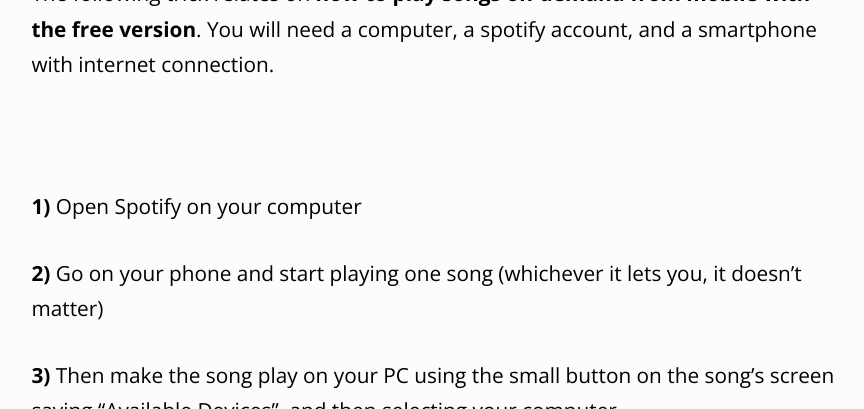
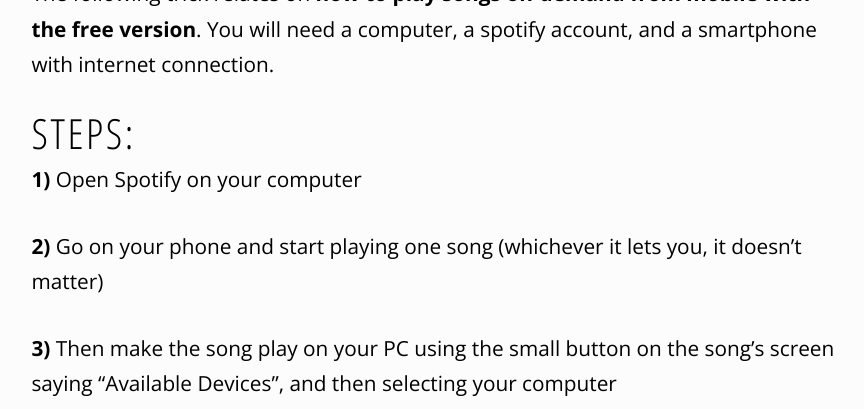
Before and after one commit to andrgorr/blog, a Jekyll site: the page built from _posts/2016-06-30-a-cool-spotify-trick.md, in a window 1280 px wide and 900 px high, scrolled down 1511 px, cut to the strip 155-564 px from the top of the window. Shown: the whole strip, without its empty margins (203-1067 px from the left). Built offline with Jekyll 4.4.1, drawn with Linux system fonts in a browser that asks for light colours; some web fonts are replaced; comment, search, counter and statistics services are not loaded.

Commit message:
Update 2016-06-30-a-cool-spotify-trick.md

```diff
--- a/_posts/2016-06-30-a-cool-spotify-trick.md
+++ b/_posts/2016-06-30-a-cool-spotify-trick.md
@@ -14,7 +14,7 @@ Yesterday I found a small cool caveat in the Spotify software I'm very sure most
 
 The following trick relates on **how to play songs on-demand from mobile with the free version**. You will need a computer, a spotify account, and a smartphone with internet connection.
 
-### Steps
+<h1 style="color:black !important">Steps:</h1>
 
 **1)** Open Spotify on your computer
 
```
